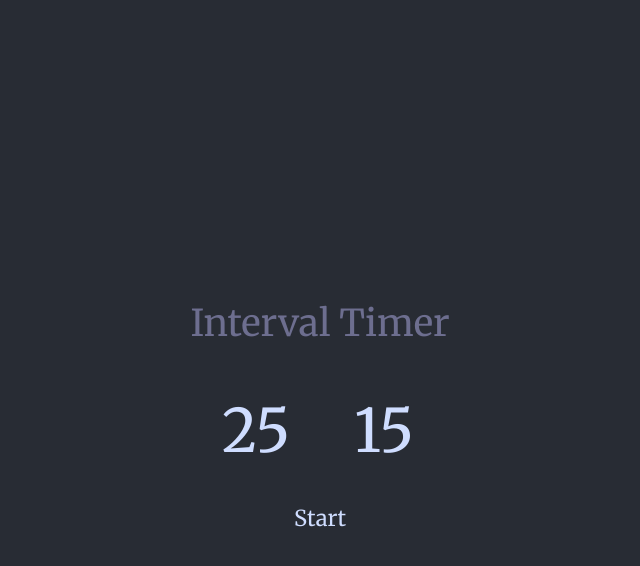
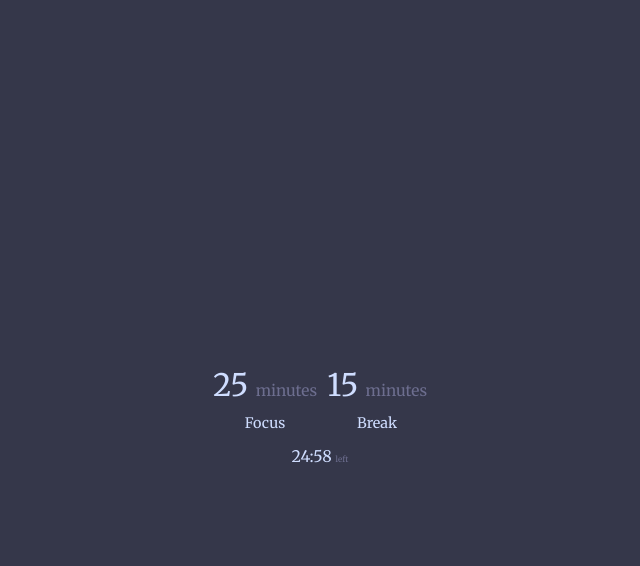
Before and after one commit to jerry-sky/simple-interval-timer, a React (Create React App) app: page / in a window 1280 px wide. Both pictures are taken after a click on the button "Start". Shown: the top 566 px of the page, without its empty margins (320-960 px from the left). Built offline with nearby package versions, Linux system fonts and the light colour scheme.

Commit message:
added ‘timer screen’ component and communication between components

```diff
--- a/src/intervals-form/intervals-form.tsx
+++ b/src/intervals-form/intervals-form.tsx
@@ -1,9 +1,9 @@
 import React, { Component, ChangeEvent, FormEvent } from "react";
 import "./intervals-form.scss";
-import { Interval, IntervalListState } from "../model/intervals";
+import { IntervalListState, IntervalList } from "../model/intervals";
 
 interface IntervalsFormProps {
-    submitFunction: () => any;
+    submitFunction: (intervals: IntervalList) => any;
 }
 
 class IntervalsForm extends Component<IntervalsFormProps, IntervalListState> {
@@ -30,7 +30,7 @@ class IntervalsForm extends Component<IntervalsFormProps, IntervalListState> {
 
         this.submitForm = (event: any) => {
             event.preventDefault();
-            props.submitFunction();
+            props.submitFunction(this.state.intervals);
         };
     }
 
--- a/src/program/program.tsx
+++ b/src/program/program.tsx
@@ -1,17 +1,35 @@
 import React, { Component } from "react";
 import "./program.scss";
 import Form from "../intervals-form/intervals-form";
+import TimerScreen from "../timer-screen/timer-screen";
+import { IntervalList, IntervalListState } from "../model/intervals";
 
-class Program extends Component<{}> {
-    private submitIntervalForm() {
-        console.log("I’m going outside");
+interface ProgramState extends IntervalListState {
+    showTimerScreen: boolean;
+}
+
+class Program extends Component<{}, ProgramState> {
+    constructor(props: {}) {
+        super(props);
+
+        this.state = {
+            intervals: [],
+            showTimerScreen: false,
+        };
+    }
+
+    public SubmitIntervalForm(intervals: IntervalList) {
+        this.setState({ intervals: intervals, showTimerScreen: true });
     }
 
     render() {
         return (
             <div className="program">
                 <p className="header">Interval Timer</p>
-                <Form submitFunction={this.submitIntervalForm} />
+                <Form submitFunction={this.SubmitIntervalForm.bind(this)} />
+                {this.state.showTimerScreen ? (
+                    <TimerScreen intervals={this.state.intervals} />
+                ) : null}
             </div>
         );
     }
--- /dev/null
+++ b/src/timer-screen/timer-screen.scss
@@ -0,0 +1,46 @@
+@import "../settings";
+
+.timer-screen {
+    position: fixed;
+    z-index: 10;
+    top: 0;
+    left: 0;
+    background: $secondary-background;
+    width: 100%;
+    height: 100%;
+    display: flex;
+    flex-direction: column;
+    justify-content: center;
+}
+
+span.unit {
+    font-size: 50%;
+    color: $secondary-foreground;
+}
+
+.outline {
+    display: flex;
+    align-items: center;
+    justify-content: center;
+
+    .interval {
+        margin-left: 10px;
+        &:first-child {
+            margin-left: 0;
+        }
+        font-size: calc(15px + 2vmin);
+
+        .value {
+            margin-bottom: 10px;
+        }
+
+        .description {
+            margin-top: 0;
+            font-size: calc(8px + .8vmin);
+        }
+    }
+}
+
+.current {
+
+}
--- /dev/null
+++ b/src/timer-screen/timer-screen.tsx
@@ -0,0 +1,72 @@
+import React, { Component } from "react";
+import "./timer-screen.scss";
+import { IntervalListState, Interval } from "../model/intervals";
+
+interface TimerScreenProps {
+    intervals: Interval[];
+}
+
+interface TimerScreenState extends IntervalListState {
+    currentTimer: { id: number; left: number };
+}
+
+class TimerScreen extends Component<TimerScreenProps, TimerScreenState> {
+    private literalIntervalID: NodeJS.Timeout = setTimeout(() => {}, 1);
+
+    constructor(props: TimerScreenProps) {
+        super(props);
+
+        this.state = {
+            intervals: props.intervals,
+            currentTimer: { id: 1, left: props.intervals[0].interval * 60 },
+        };
+    }
+
+    componentDidMount() {
+        // start the timer by default
+        this.startTheTimer();
+    }
+
+    private startTheTimer() {
+        this.literalIntervalID = setInterval(() => {
+            const cur = this.state.currentTimer;
+            this.setState({
+                currentTimer: { ...cur, left: cur.left - 1 },
+            });
+            if (this.state.currentTimer.left === 0) {
+                clearInterval(this.literalIntervalID);
+            }
+        }, 1000);
+    }
+
+    render() {
+        return (
+            <div className="timer-screen">
+                <div className="outline">
+                    {this.state.intervals.map((interval) => (
+                        <div key={interval.id} className="interval">
+                            <p className="value">
+                                {interval.interval}{" "}
+                                <span className="unit">minutes</span>
+                            </p>
+                            {interval.description ? (
+                                <p className="description">
+                                    {interval.description}
+                                </p>
+                            ) : null}
+                        </div>
+                    ))}
+                </div>
+
+                <div className="current">
+                    {Math.floor(this.state.currentTimer.left / 60)}:
+                    {this.state.currentTimer.left % 60 < 10 ? "0" : ""}
+                    {this.state.currentTimer.left % 60}{" "}
+                    <span className="unit">left</span>
+                </div>
+            </div>
+        );
+    }
+}
+
+export default TimerScreen;
```
